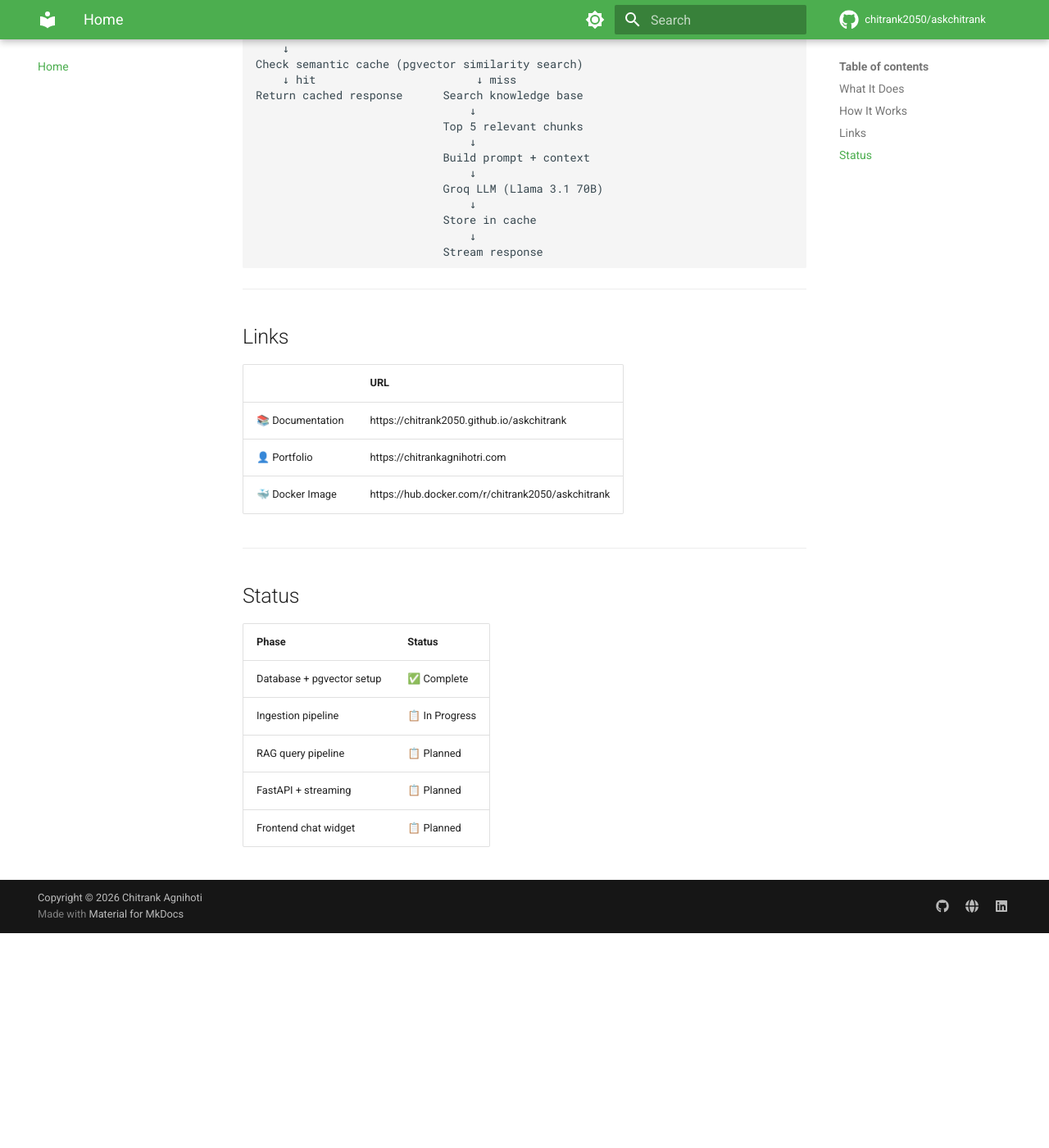
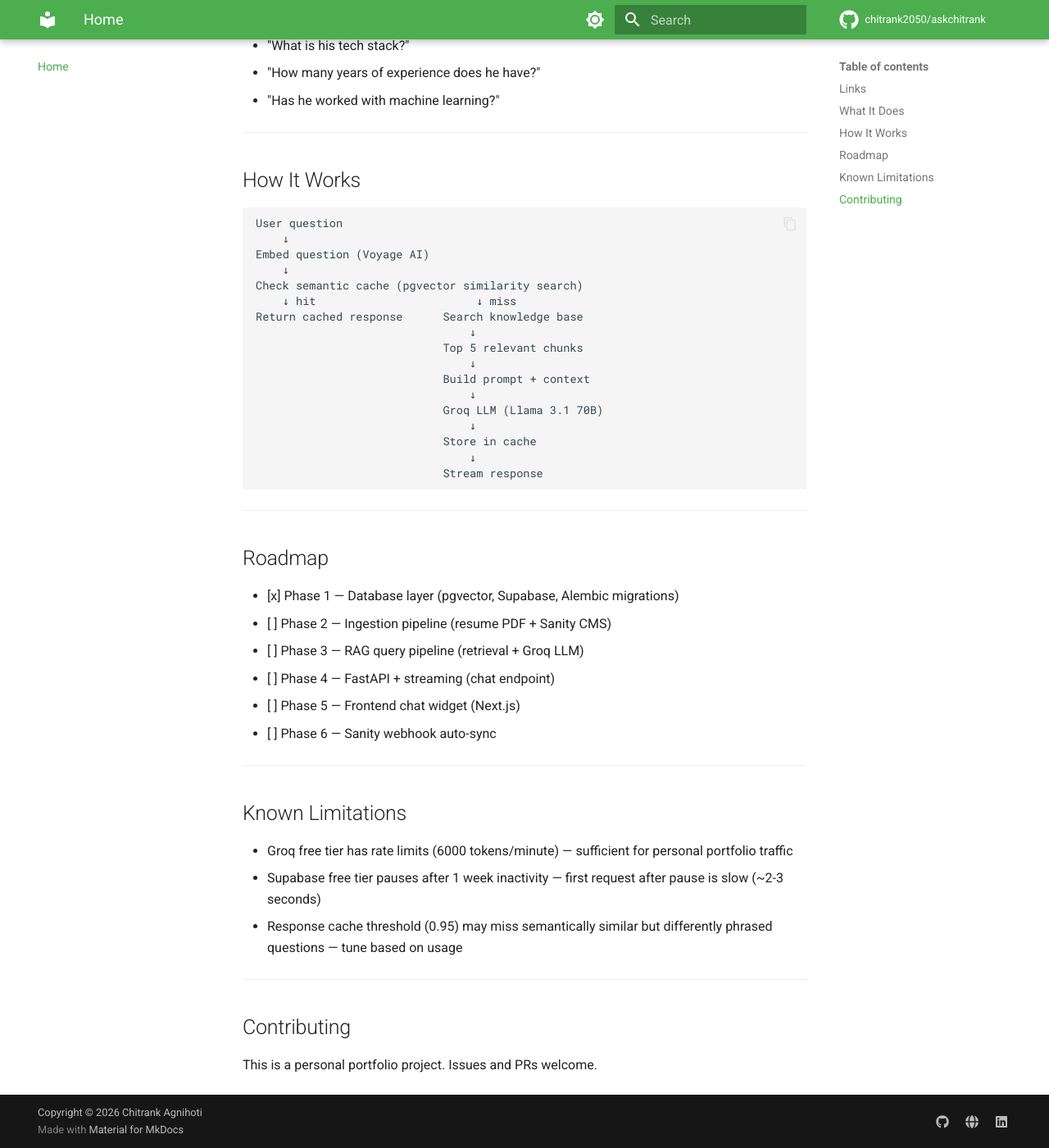
Before and after one commit to chitrank2050/askchitrank, an MkDocs documentation site: the page built from docs/index.md, in a window 1280 px wide and 1400 px high, scrolled down 791 px. Shown: the whole window at 82% size. Built offline with MkDocs 1.6.1 and Material for MkDocs 9.7.7, drawn with Linux system fonts in a browser that asks for light colours; comment, search, counter and statistics services are not loaded; before the commit the page ends 1929 px from its top, so only the background shows below that; some of the changed text lies outside the part shown.

Commit message:
docs: Add dedicated tech stack documentation and enhance project overview in the README and main documentation.

```diff
--- a/docs/index.md
+++ b/docs/index.md
@@ -1,6 +1,15 @@
 # Ask Chitrank
 
 > RAG-powered AI assistant that answers questions about Chitrank using resume, portfolio, and Sanity CMS data.
+
+---
+
+## Links
+
+| **Type**         | **URL**                                                             |
+|------------------|---------------------------------------------------------------------|
+| 📚 Documentation | [Project Documentation](https://chitrank2050.github.io/askchitrank) |
+| 👤 Portfolio     | [About me](https://chitrankagnihotri.com)                           |
 
 ---
 
@@ -41,22 +50,25 @@
 
 ---
 
-## Links
+## Roadmap
 
-| | URL |
-|---|---|
-| 📚 Documentation | https://chitrank2050.github.io/askchitrank |
-| 👤 Portfolio | https://chitrankagnihotri.com |
-| 🐳 Docker Image | https://hub.docker.com/r/chitrank2050/askchitrank |
+- [x] Phase 1 — Database layer (pgvector, Supabase, Alembic migrations)
+- [ ] Phase 2 — Ingestion pipeline (resume PDF + Sanity CMS)
+- [ ] Phase 3 — RAG query pipeline (retrieval + Groq LLM)
+- [ ] Phase 4 — FastAPI + streaming (chat endpoint)
+- [ ] Phase 5 — Frontend chat widget (Next.js)
+- [ ] Phase 6 — Sanity webhook auto-sync
 
 ---
 
-## Status
+## Known Limitations
 
-| Phase | Status |
-|---|---|
-| Database + pgvector setup | ✅ Complete |
-| Ingestion pipeline | 📋 In Progress |
-| RAG query pipeline | 📋 Planned |
-| FastAPI + streaming | 📋 Planned |
-| Frontend chat widget | 📋 Planned |
+- Groq free tier has rate limits (6000 tokens/minute) — sufficient for personal portfolio traffic
+- Supabase free tier pauses after 1 week inactivity — first request after pause is slow (~2-3 seconds)
+- Response cache threshold (0.95) may miss semantically similar but differently phrased questions — tune based on usage
+
+---
+
+## Contributing
+
+This is a personal portfolio project. Issues and PRs welcome.
--- a/mkdocs.yml
+++ b/mkdocs.yml
@@ -66,6 +66,7 @@
   - Development:
     - Setup: development/setup.md
     - Database: development/database.md
+    - Tech Stack: development/tech_stack.md
   - Changelog: changelog.md
 
 extra:
```
Also changed, not shown: README.md (+114 -2 lines), docs/development/tech_stack.md (added, +12 -0 lines).
